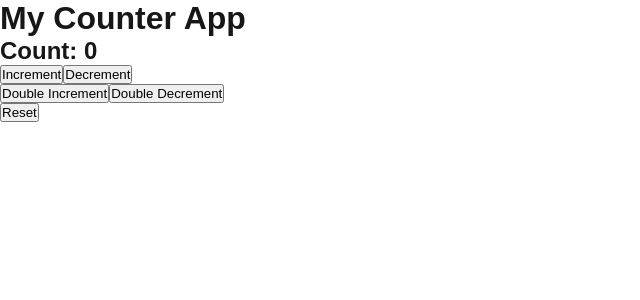
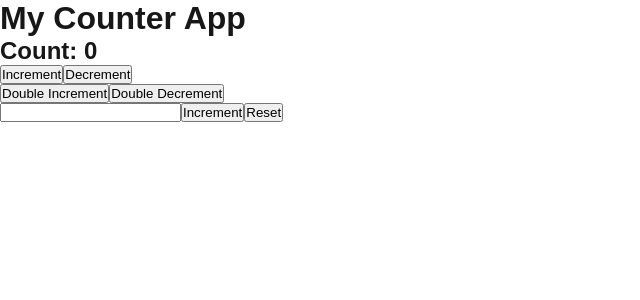
Before and after one commit to JenniferT9462/Next-Assignment-2, a Next.js app: page /sheep in a window 1280 px wide. Shown: the top 300 px of the page, without its empty margins (0-640 px from the left). Built offline with nearby package versions, Linux system fonts and the light colour scheme.

Commit message:
Add input increment

```diff
--- a/src/pages/sheep/index.js
+++ b/src/pages/sheep/index.js
@@ -3,7 +3,7 @@ import { useState } from 'react';
 export default function MyCounterApp() {
   const [count, setCount] = useState(0);
   //Set the state for the inputs
-  // const [inputValue, setInputValue] = useState('');
+  const [inputValue, setInputValue] = useState('');
   //Function to increase count by 1
   function increment() {
     setCount(count + 1)
@@ -22,6 +22,15 @@ export default function MyCounterApp() {
   function doubleDecrement() {
     setCount(count - count)
   };
+  //Set the input value to the count
+  function handleIncrementInput(e) {
+    setInputValue(e.target.value);
+  }
+  function handleIncrement() {
+    const valueToAdd = Number(inputValue)
+    setCount(count + valueToAdd);
+    setInputValue('');
+  }
 
 
   return (
@@ -34,6 +43,10 @@ export default function MyCounterApp() {
         <button onClick={doubleIncrement}>Double Increment</button>
         <button onClick={doubleDecrement}>Double Decrement</button>
         <br/>
+        <input
+          onChange={handleIncrementInput}
+        />
+        <button onClick={handleIncrement}>Increment</button>
 
         <button onClick={reset}>Reset</button>
       </div>
```
